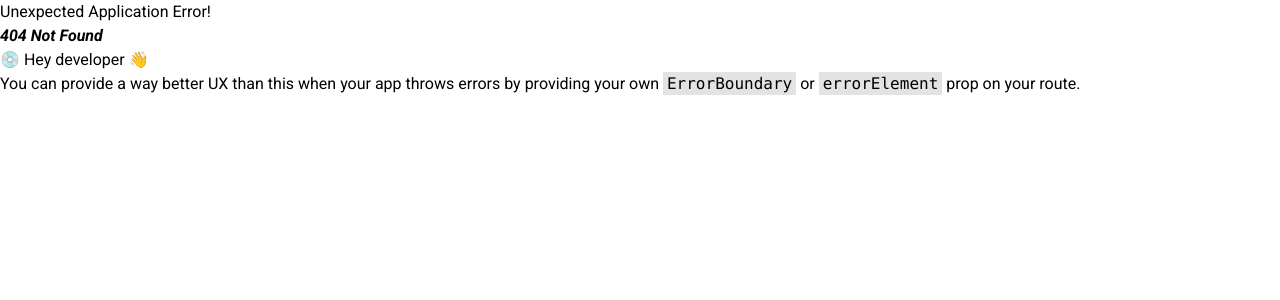
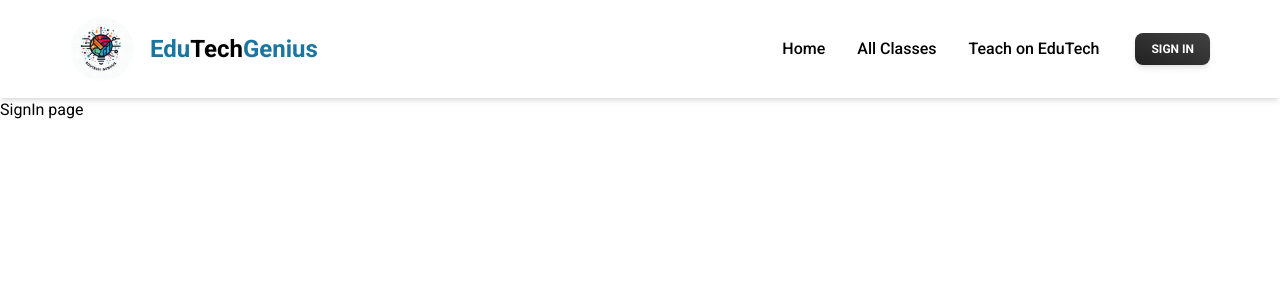
Before and after one commit to arifu00/EduTech_Genius-Client-side, a React (Vite) app: page /signIn in a window 1280 px wide. Before the commit this address had no page. Shown: the top 300 px of the page. Built offline with nearby package versions, Linux system fonts and the light colour scheme.

Commit message:
added our Partners part

```diff
--- /dev/null
+++ b/src/Layout/Main.jsx
@@ -0,0 +1,13 @@
+import { Outlet } from "react-router-dom";
+import Nav from "../Pages/SharedStyle/Nav";
+
+const Main = () => {
+    return (
+        <div className="">
+            <Nav></Nav>
+        <Outlet></Outlet>
+        </div>
+    );
+};
+
+export default Main;
--- /dev/null
+++ b/src/Pages/AllClasses/AllClasses.jsx
@@ -0,0 +1,10 @@
+
+const AllClasses = () => {
+    return (
+        <div>
+            <h3>All Classes</h3>
+        </div>
+    );
+};
+
+export default AllClasses;
--- a/src/Pages/Home/Home/Home.jsx
+++ b/src/Pages/Home/Home/Home.jsx
@@ -5,7 +5,6 @@ import OurPartners from "../OurPartners/OurPartners";
 const Home = () => {
     return (
         <div>
-           <Nav></Nav>
            <Banner></Banner>
            <OurPartners></OurPartners>
         </div>
--- a/src/Pages/Home/OurPartners/OurPartners.jsx
+++ b/src/Pages/Home/OurPartners/OurPartners.jsx
@@ -2,19 +2,32 @@ import Container from "../../../Components/Container/Container";
 
 const OurPartners = () => {
   const partners = [
-        { id: 1, image: 'https://via.placeholder.com/150' },
-        { id: 2, image: 'https://via.placeholder.com/150' },
-        { id: 3, image: 'https://via.placeholder.com/150' },
-        { id: 4, image: 'https://via.placeholder.com/150' },
-        { id: 5, image: 'https://via.placeholder.com/150' },
-        { id: 6, image: 'https://via.placeholder.com/150' },
+    { id: 1, image: "https://i.ibb.co/vQ5C6QM/ipdc.png" },
+    { id: 2, image: "https://i.ibb.co/1ZNqdXm/unitedgroup.png" },
+    { id: 3, image: "https://i.ibb.co/qnXvxWB/samsung.jpg" },
+    { id: 4, image: "https://i.ibb.co/NtZvPZ7/brack.png" },
+    { id: 5, image: "https://i.ibb.co/KmRx7kK/apex.png" },
+    { id: 6, image: "https://i.ibb.co/mRr7fCz/uniliver.png" },
   ];
   return (
-        <div className="mt-12">
+    <div className="mt-12 bg-[#e5e5e5] py-12">
       <Container>
         <div className="">
-                    <h2 className="text-center font-lora text-4xl italic">Our Partners</h2>
-                    <p className="text-center mt-3 font-roboto w-[900px] mx-auto text-xl">Partnering with Tech Innovators Collaborative, we bring the latest technological advancements to our educational programs, ensuring students stay ahead in the rapidly evolving digital landscape.</p>
+          <h2 className="text-center font-lora text-4xl italic">
+            Our Partners
+          </h2>
+          <p className="text-center mt-3 font-roboto w-[900px] mx-auto text-xl">
+            Partnering with Tech Innovators Collaborative, we bring the latest
+            technological advancements to our educational programs, ensuring
+            students stay ahead in the rapidly evolving digital landscape.
+          </p>
+        </div>
+        <div className="flex justify-center items-center mt-12 gap-5  ">
+          {partners.map((partner) => (
+            <div className="" key={partner.id}>
+                <img className="rounded-full w-20 h-20 cursor-pointer " src={partner.image} alt="" />
+            </div>
+          ))}
         </div>
       </Container>
     </div>
--- /dev/null
+++ b/src/Pages/Register/Register.jsx
@@ -0,0 +1,11 @@
+import React from 'react';
+
+const Register = () => {
+    return (
+        <div>
+            <h3>Register Page</h3>
+        </div>
+    );
+};
+
+export default Register;
--- a/src/Pages/SharedStyle/Nav.jsx
+++ b/src/Pages/SharedStyle/Nav.jsx
@@ -28,31 +28,31 @@ const Nav = () => {
 
   const navList = (
     <ul className="mt-2 mb-4 flex flex-col font-medium text-base gap-2 lg:mb-0 lg:mt-0 lg:flex-row lg:items-center lg:gap-6">
-      <li className="p-1 hover:text-lg hover:font-bold hover:text-[#85B935] ">
+      <li className="p-1 hover:text-lg hover:font-bold hover:text-[#003566] ">
         <NavLink
           to="/"
           className={({ isActive, isPending }) =>
-            isPending ? "pending" : isActive ? "text-[#85B935]" : ""
+            isPending ? "pending" : isActive ? "text-[#003566]" : ""
           }
         >
           Home
         </NavLink>
       </li>
-      <li className="p-1 hover:text-lg hover:font-bold hover:text-[#85B935] ">
+      <li className="p-1 hover:text-lg hover:font-bold hover:text-[#003566] ">
         <NavLink
-          to="/availableFoods"
+          to="/allClasses"
           className={({ isActive, isPending }) =>
-            isPending ? "pending" : isActive ? "text-[#85B935]" : ""
+            isPending ? "pending" : isActive ? "text-[#003566]" : ""
           }
         >
           All Classes
         </NavLink>
       </li>
-      <li className="p-1 hover:text-lg hover:font-bold hover:text-[#85B935] ">
+      <li className="p-1 hover:text-lg hover:font-bold hover:text-[#003566] ">
         <NavLink
-          to="/addFood"
+          to="/teachOnEdutech"
           className={({ isActive, isPending }) =>
-            isPending ? "pending" : isActive ? "text-[#85B935]" : ""
+            isPending ? "pending" : isActive ? "text-[#003566]" : ""
           }
         >
           Teach on EduTech
@@ -133,7 +133,7 @@ const Nav = () => {
                       size="sm"
                       className="hidden lg:inline-block"
                     >
-                      <NavLink to="/login">
+                      <NavLink to="/signIn">
                         <span>Sign In</span>
                       </NavLink>
                     </Button>
--- /dev/null
+++ b/src/Pages/SignIn/SignIn.jsx
@@ -0,0 +1,10 @@
+
+const SignIn = () => {
+    return (
+        <div>
+            <h3>SignIn page</h3>
+        </div>
+    );
+};
+
+export default SignIn;
--- /dev/null
+++ b/src/Pages/TeachOnEduTech/TeachOnEduTech.jsx
@@ -0,0 +1,10 @@
+
+const TeachOnEduTech = () => {
+    return (
+        <div>
+            <h2 className="">TeachOnEduTech</h2>
+        </div>
+    );
+};
+
+export default TeachOnEduTech;
--- a/src/Routes/Routes.jsx
+++ b/src/Routes/Routes.jsx
@@ -1,9 +1,36 @@
 import { createBrowserRouter } from "react-router-dom";
 import Home from "../Pages/Home/Home/Home";
+import Main from "../Layout/Main";
+import AllClasses from "../Pages/AllClasses/AllClasses";
+import TeachOnEduTech from "../Pages/TeachOnEduTech/TeachOnEduTech";
+import SignIn from "../Pages/SignIn/SignIn";
+import Register from "../Pages/Register/Register";
 
 export const router = createBrowserRouter([
-    {
-      path: "/",
-      element: <Home></Home>,
-    },
-  ]);
+  {
+    path: "/",
+    element: <Main></Main>,
+    children: [
+      {
+        index: true,
+        element: <Home></Home>,
+      },
+      {
+        path: "allClasses",
+        element: <AllClasses></AllClasses>,
+      },
+      {
+        path: "teachOnEduTech",
+        element: <TeachOnEduTech></TeachOnEduTech>,
+      },
+      {
+        path: "signIn",
+        element: <SignIn></SignIn>,
+      },
+      {
+        path: "register",
+        element: <Register></Register>,
+      },
+    ],
+  },
+]);
```
Lines whose indentation alone changed are shown as unchanged.
